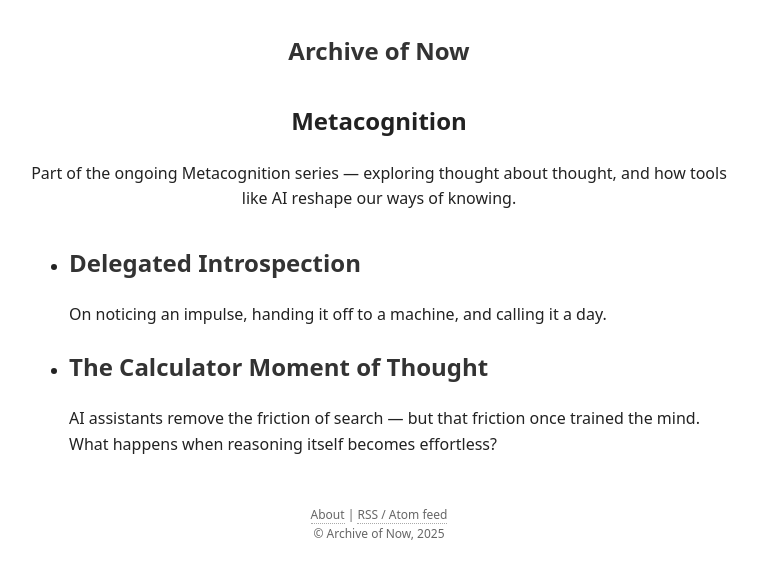
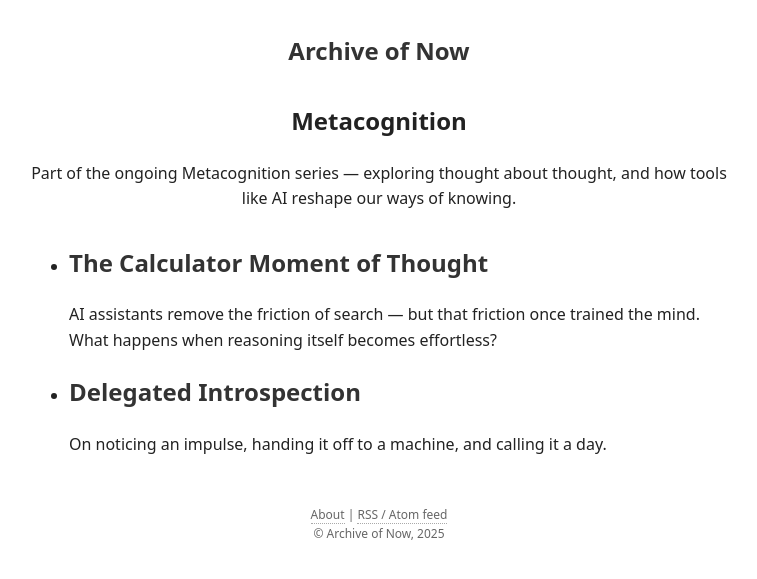
Before and after one commit to archive-of-now/archive-of-now.github.io, a Jekyll site: the page built from _essays/metacognition/index.md, in a window 1280 px wide. Shown: the top 579 px of the page, without its empty margins (261-1018 px from the left). Built offline with Jekyll 4.4.1, drawn with Linux system fonts in a browser that asks for light colours.

Commit message:
Chronological display order

```diff
--- a/_essays/metacognition/index.md
+++ b/_essays/metacognition/index.md
@@ -9,7 +9,7 @@ seo:
 
 <section class="series-index">
   <ul>
-    {%- assign essays = site.essays | where_exp: "e", "e.path contains '/metacognition/'" | sort: "date" | reverse -%}
+    {%- assign essays = site.essays | where_exp: "e", "e.path contains '/metacognition/'" | sort: "date" -%}
     {%- assign featured = essays | where: "featured", true | first -%}
 
     {%- if featured and featured.path != page.path -%}
```
